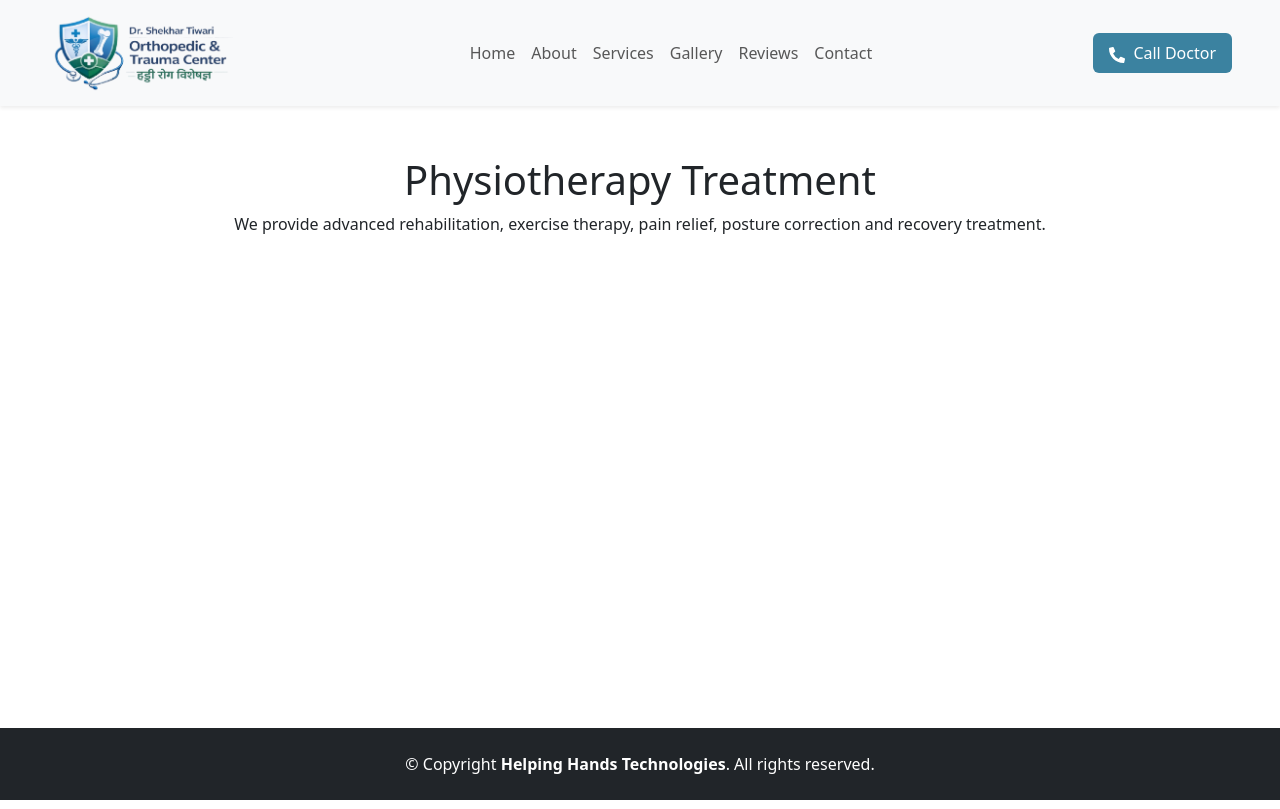
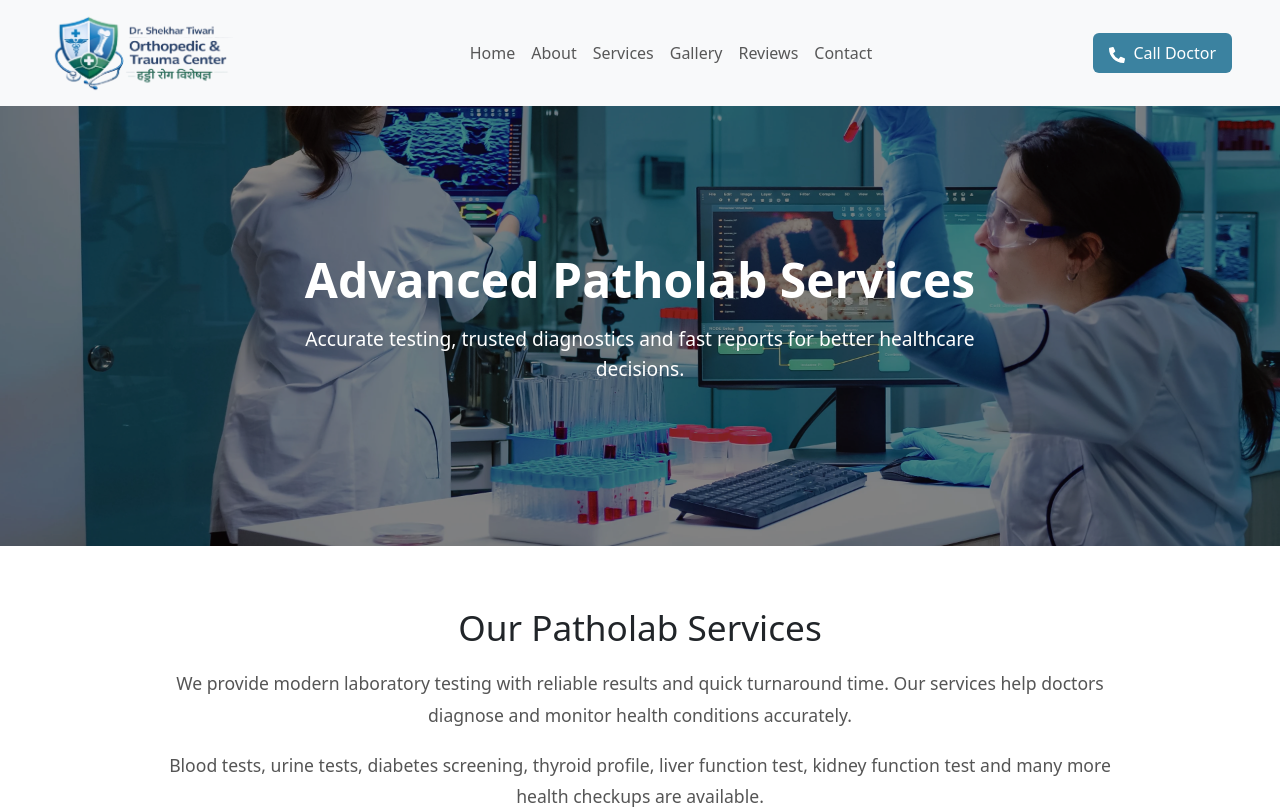
Before and after one commit to dipu4432/-reactjs, a React (Vite) app: page /pytholab in a window 1280 px wide. Shown: the top 809 px of the page. Built offline with nearby package versions, Linux system fonts and the light colour scheme; no server answers.

Commit message:
Added banner and some text

```diff
--- /dev/null
+++ b/src/components/pytholab.css
@@ -0,0 +1,81 @@
+.physio-page {
+  width: 100%;
+}
+
+/* Banner */
+.physio-banner {
+  position: relative;
+  height: 55vh;
+  display: flex;
+  align-items: center;
+  justify-content: center;
+}
+
+.physio-overlay {
+  position: absolute;
+  inset: 0;
+  background: rgba(0, 0, 0, 0.45);
+}
+
+.physio-content {
+  position: relative;
+  z-index: 2;
+  text-align: center;
+  color: #fff;
+  padding: 20px;
+  max-width: 800px;
+}
+
+.physio-content h1 {
+  font-size: 3rem;
+  font-weight: 700;
+  margin-bottom: 15px;
+}
+
+.physio-content p {
+  font-size: 1.2rem;
+  line-height: 1.6;
+}
+
+/* Details */
+.physio-details {
+  max-width: 1000px;
+  margin: auto;
+  padding: 60px 20px;
+  text-align: center;
+}
+
+.physio-details h2 {
+  font-size: 2.2rem;
+  margin-bottom: 20px;
+}
+
+.physio-details p {
+  font-size: 1.1rem;
+  line-height: 1.8;
+  color: #555;
+  margin-bottom: 18px;
+}
+
+/* Responsive */
+@media (max-width: 768px) {
+  .physio-banner {
+    height: 42vh;
+  }
+
+  .physio-content h1 {
+    font-size: 2rem;
+  }
+
+  .physio-content p {
+    font-size: 1rem;
+  }
+
+  .physio-details h2 {
+    font-size: 1.7rem;
+  }
+
+  .physio-details p {
+    font-size: 1rem;
+  }
+}
--- a/src/components/pytholab.jsx
+++ b/src/components/pytholab.jsx
@@ -1,13 +1,45 @@
-function Physiotherapy() {
+import "./pytholab.css";
+import bannerImg from "../assets/patholab-bg.webp";
+
+function Pytholab() {
   return (
-    <div style={{ padding: "50px", textAlign: "center" }}>
-      <h1>Physiotherapy Treatment</h1>
-      <p>
-        We provide advanced rehabilitation, exercise therapy, pain relief,
-        posture correction and recovery treatment.
-      </p>
-    </div>
+    <section className="physio-page">
+      {/* Banner */}
+      <div
+        className="physio-banner"
+        style={{
+          background: `url(${bannerImg}) center/cover no-repeat`,
+        }}
+      >
+        <div className="physio-overlay"></div>
+
+        <div className="physio-content">
+          <h1>Advanced Patholab Services</h1>
+          <p>
+            Accurate testing, trusted diagnostics and fast reports for better
+            healthcare decisions.
+          </p>
+        </div>
+      </div>
+
+      {/* Content */}
+      <div className="physio-details">
+        <h2>Our Patholab Services</h2>
+
+        <p>
+          We provide modern laboratory testing with reliable results and quick
+          turnaround time. Our services help doctors diagnose and monitor health
+          conditions accurately.
+        </p>
+
+        <p>
+          Blood tests, urine tests, diabetes screening, thyroid profile, liver
+          function test, kidney function test and many more health checkups are
+          available.
+        </p>
+      </div>
+    </section>
   );
 }
 
-export default Physiotherapy;
+export default Pytholab;
```
Also changed, not shown: src/assets/patholab-bg.webp (added).
